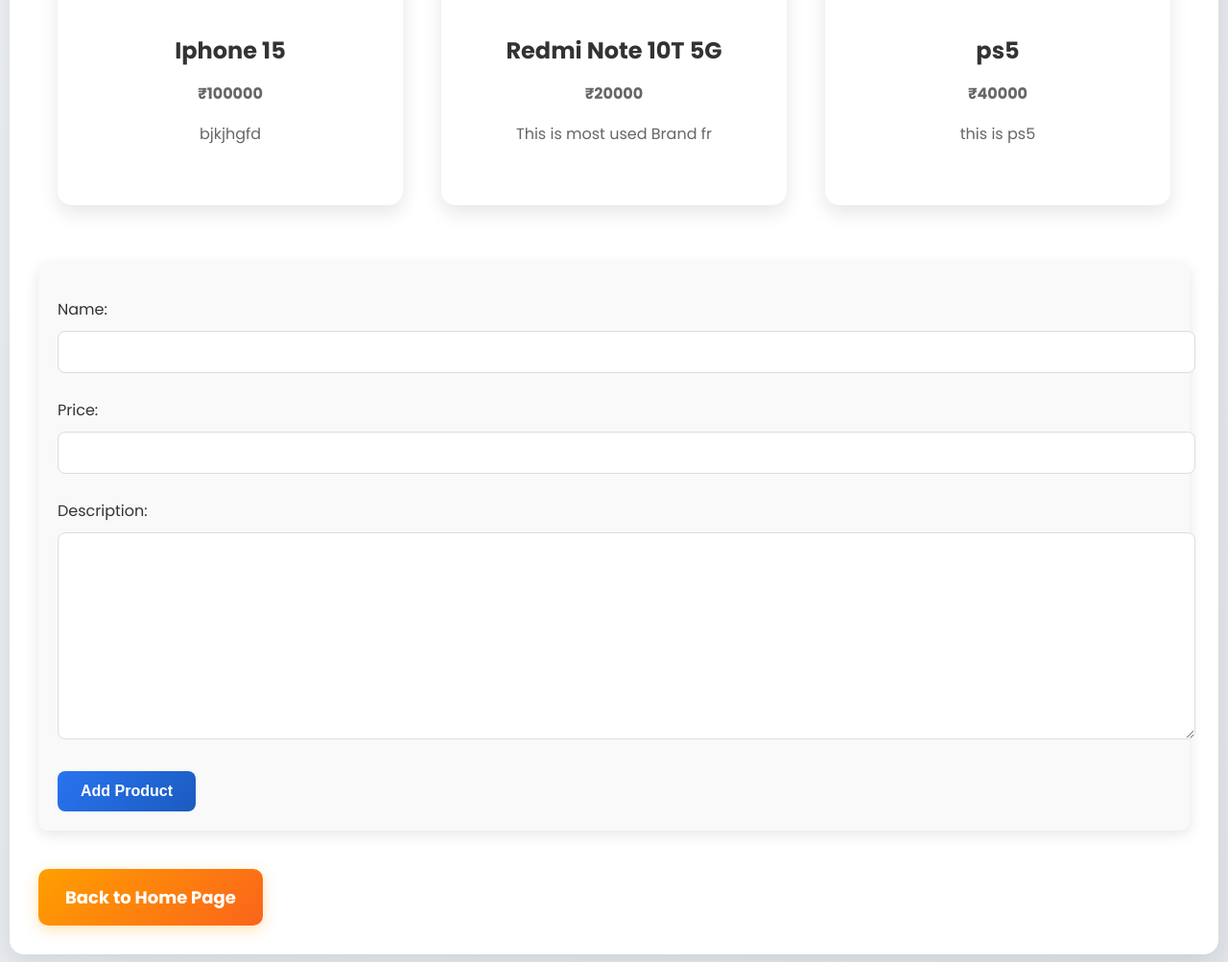
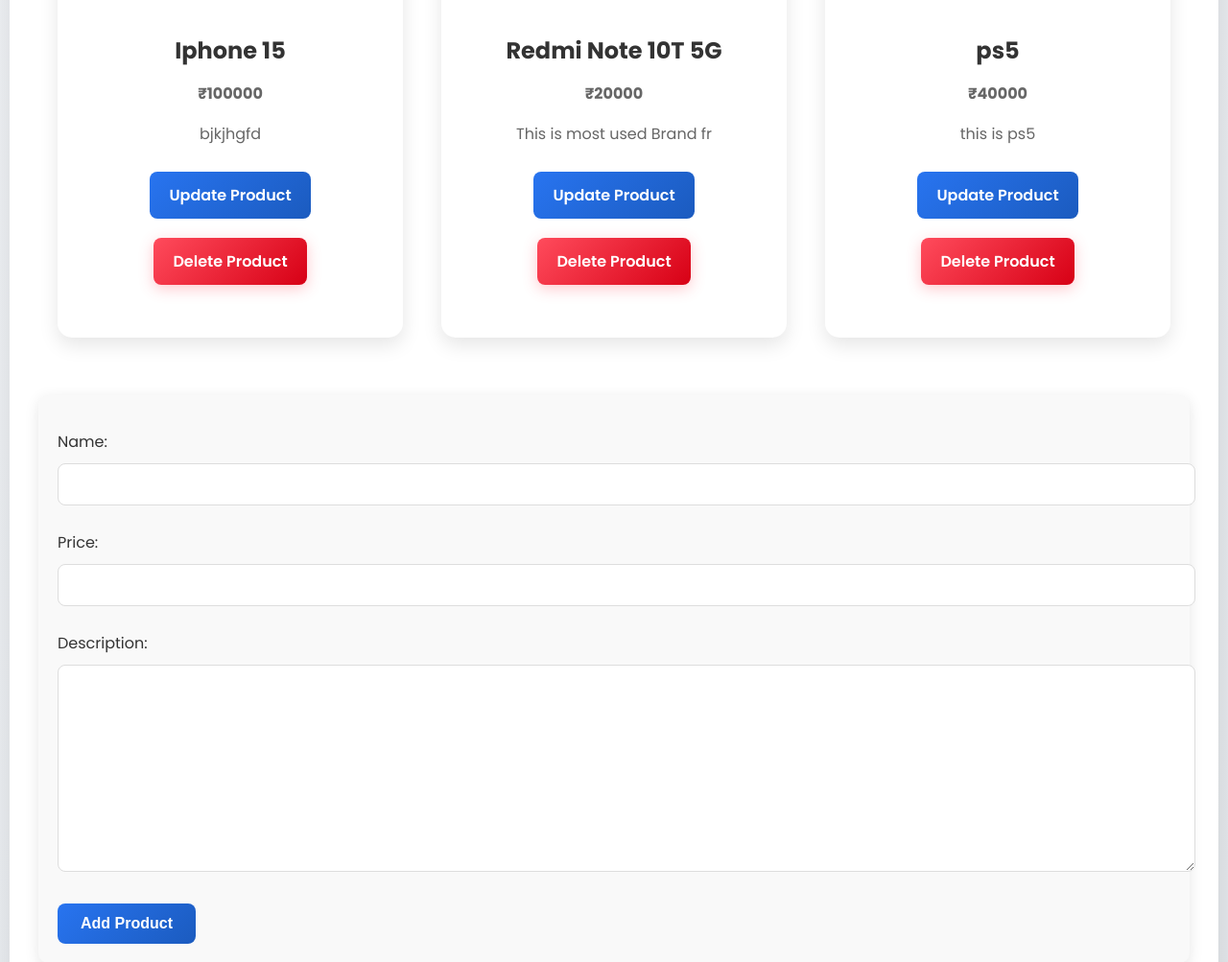
Before and after one commit to Root-X-Admin/Django, a Django app: page /electronics/product/ in a window 1280 px wide. Shown: the part 542-1545 px from the top of the page at 96% size. Run offline with Django 5.2, Linux system fonts and the light colour scheme; data comes from the database, SQL or seed files in the repository; both versions use the stored data as it was after the commit.

Commit message:
update and delete

```diff
--- a/flipkart/electronics/templates/electronics/product_detail.html
+++ b/flipkart/electronics/templates/electronics/product_detail.html
@@ -209,6 +209,35 @@
             transform: translateY(-3px);
             box-shadow: 0 6px 20px rgba(40, 116, 240, 0.4);
         }
+
+        .btn-link {
+            display: inline-block;
+            padding: 12px 20px;
+            margin: 10px 5px;
+            background: linear-gradient(135deg, #2874f0, #1b5bbf);
+            color: white;
+            text-decoration: none;
+            border-radius: 8px;
+            font-weight: 600;
+            font-size: 16px;
+            transition: transform 0.3s ease, box-shadow 0.3s ease;
+            text-align: center;
+        }
+
+        .btn-link:hover {
+            transform: translateY(-3px);
+            box-shadow: 0 6px 20px rgba(40, 116, 240, 0.4);
+        }
+
+        .btn-link.delete {
+            background: linear-gradient(135deg, #ff4b5c, #d70015);
+            box-shadow: 0 4px 15px rgba(255, 75, 92, 0.3);
+        }
+
+        .btn-link.delete:hover {
+            box-shadow: 0 6px 20px rgba(255, 75, 92, 0.4);
+        }
+
     </style>
 </head>
 <body>
@@ -225,6 +254,9 @@
                     <h2>{{ pro.name }}</h2>
                     <p class="price">₹{{ pro.price }}</p>
                     <p>{{ pro.description }}</p>
+                    <a href="{% url 'update_product' pro.id %}" class="btn-link">Update Product</a>
+                    <a href="{% url 'delete_product' pro.id %}" class="btn-link delete">Delete Product</a>
+
                 </div>
             </div>
             {% endfor %}
--- a/flipkart/electronics/urls.py
+++ b/flipkart/electronics/urls.py
@@ -2,5 +2,7 @@
 from electronics import views
 
 urlpatterns = [
-    path('product/', views.product_detail, name='product_detail')
+    path('product/', views.product_detail, name='product_detail'),
+    path('update/<int:id>', views.update_product, name='update_product'),
+    path('delete_product/<int:id>', views.delete_product, name='delete_product')
 ]
--- a/flipkart/electronics/views.py
+++ b/flipkart/electronics/views.py
@@ -1,6 +1,7 @@
-from django.shortcuts import render
+from django.shortcuts import render, redirect
 from .models import Product
 from .forms import ProductForm
+from django.shortcuts import get_object_or_404
 
 # Create your views here.
 
@@ -14,4 +15,23 @@
         form = ProductForm(request.POST)
         if form.is_valid():
             form.save()
-    return render(request, 'electronics/product_detail.html', {"prod":prod, "form" : form})# Merged dictionaries
+            form = ProductForm()
+    return render(request, 'electronics/product_detail.html', {"prod":prod, "form" : form})
+
+def update_product(request, id):
+    prod = get_object_or_404(Product, id=id)
+
+    if request.method == "POST":
+        form = ProductForm(request.POST, instance=prod)
+        if form.is_valid():
+            form.save()
+            return redirect('product_detail')
+    else:
+        form = ProductForm(instance=prod)
+
+    return render(request, 'electronics/update_product.html', {"form":form})
+
+def delete_product(request, id):
+    prod = get_object_or_404(Product, id=id)
+    prod.delete()
+    return redirect('product_detail')
```
Also changed, not shown: flipkart/electronics/templates/electronics/delete_product.html (added, +15 -0 lines), flipkart/electronics/templates/electronics/update_product.html (added, +50 -0 lines), flipkart/db.sqlite3.
